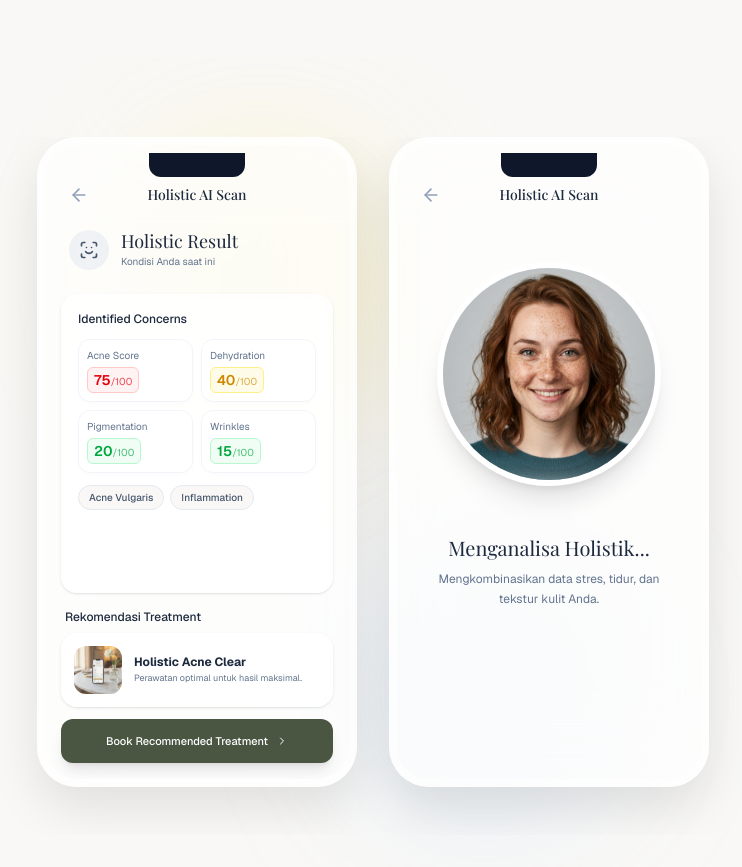
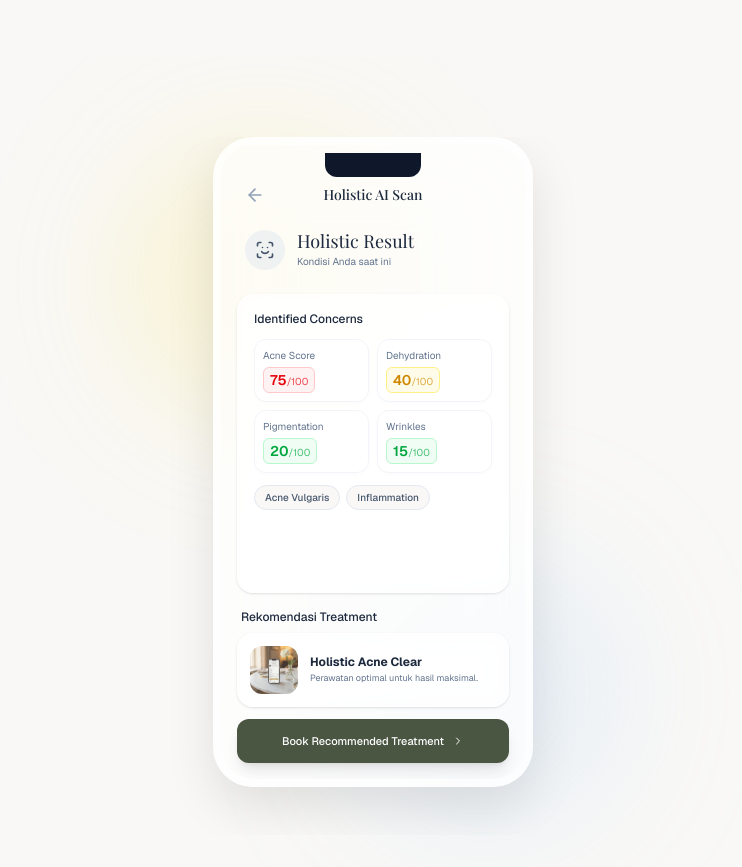
Before and after one commit to jasurddev/AuraWellness, a Next.js app: page / in a window 1280 px wide. Shown: the part 1040-1907 px from the top of the page, without its empty margins (267-1009 px from the left). Built offline with nearby package versions, Linux system fonts and the light colour scheme; a web font is replaced by a local one.

Commit message:
feat: add smart loop memory management to live scanner demo

```diff
--- a/src/components/home/LiveAIScannerDemo.tsx
+++ b/src/components/home/LiveAIScannerDemo.tsx
@@ -78,6 +78,7 @@ const ScannerPhone = ({ patient }: { patient: typeof PATIENTS[0] }) => {
     <motion.div
       initial={{ opacity: 0, scale: 0.9, x: 50 }}
       animate={{ opacity: 1, scale: 1, x: 0 }}
+      exit={{ opacity: 0, scale: 0.8, x: -50 }}
       transition={{ duration: 0.6, type: "spring", bounce: 0.2 }}
       className="relative w-[320px] shrink-0 bg-white/70 backdrop-blur-2xl rounded-[2.5rem] overflow-hidden shadow-[0_20px_50px_rgba(0,0,0,0.1)] border-[8px] border-white/50 h-[650px] flex flex-col group snap-center"
     >
@@ -202,15 +203,24 @@ const ScannerPhone = ({ patient }: { patient: typeof PATIENTS[0] }) => {
 
 export default function LiveAIScannerDemo() {
   const [visibleCount, setVisibleCount] = useState(1);
+  const [loopCount, setLoopCount] = useState(0);
 
   useEffect(() => {
-    if (visibleCount < 3) {
-      const timer = setTimeout(() => {
-        setVisibleCount(prev => prev + 1);
-      }, 5500); // 3.5s scan + 2s view result before next phone appears
-      return () => clearTimeout(timer);
-    }
-  }, [visibleCount]);
+    // If 3 phones are visible, wait 10 seconds before resetting. Otherwise wait 7 seconds.
+    const delay = visibleCount >= 3 ? 10000 : 7000;
+
+    const timer = setTimeout(() => {
+      setVisibleCount(prev => {
+        if (prev >= 3) {
+          // Reset back to 1 phone, increment loopCount to force remount
+          setLoopCount(c => c + 1);
+          return 1;
+        }
+        return prev + 1;
+      });
+    }, delay);
+    return () => clearTimeout(timer);
+  }, [visibleCount, loopCount]);
 
   return (
     <div className="w-full relative py-12 md:py-20 mt-10 md:mt-0 overflow-hidden">
@@ -224,7 +234,7 @@ export default function LiveAIScannerDemo() {
         <div className="flex flex-nowrap overflow-x-auto snap-x snap-mandatory gap-6 md:gap-8 px-6 md:px-0 md:justify-center items-center pb-12 scrollbar-hide w-full">
           <AnimatePresence>
             {PATIENTS.slice(0, visibleCount).map((patient) => (
-              <ScannerPhone key={patient.id} patient={patient} />
+              <ScannerPhone key={`${patient.id}-${loopCount}`} patient={patient} />
             ))}
           </AnimatePresence>
         </div>
```
